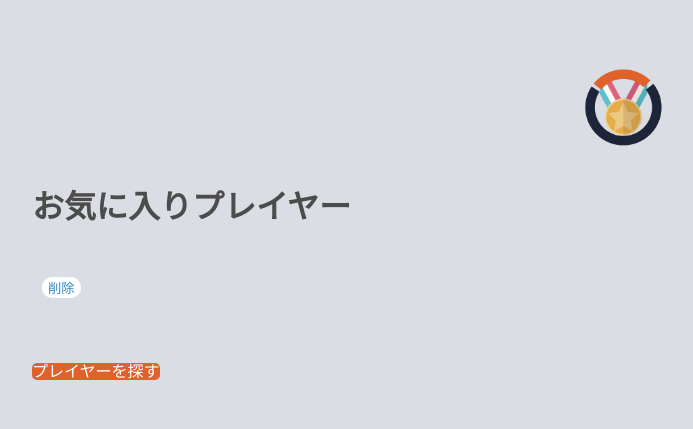
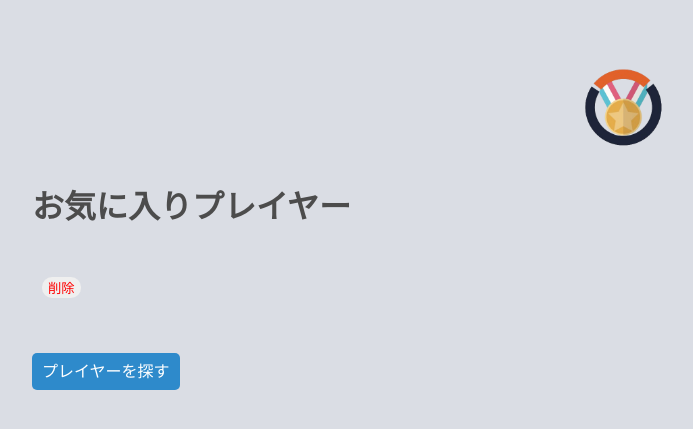
Before and after one commit to SakuraWada/road_map, a Django app: page /favorite_game_player/ in a window 1280 px wide. Shown: the top 429 px of the page, without its empty margins (16-709 px from the left). Run offline with Django 4.2, Linux system fonts and the light colour scheme; a user stored in the database is signed in; tables that the repository leaves empty hold one stand-in row (values such as "Sample post").

Commit message:
ボタン調整

```diff
--- a/overwin/static/overwin/css/base.css
+++ b/overwin/static/overwin/css/base.css
@@ -24,7 +24,6 @@ li{
 .btn-primary{
     font-weight: 400;
     background-color: #E0612B;
-    color: #fff;
     border: none;
     border-radius: 5px;
 }
--- a/overwin/static/overwin/css/favorite_game_player.css
+++ b/overwin/static/overwin/css/favorite_game_player.css
@@ -21,10 +21,10 @@
 }
 
 .btn-secondary{
-    background-color: white;
     border: none;
     border-radius: 10px;
     margin-left: 10px;
+    color: red;
 }
 
 .add-link-area{
@@ -33,4 +33,6 @@
 
 .btn-primary{
     color: white;
+    background-color: #2e8acb;
+    padding: 10px;
 }
```
